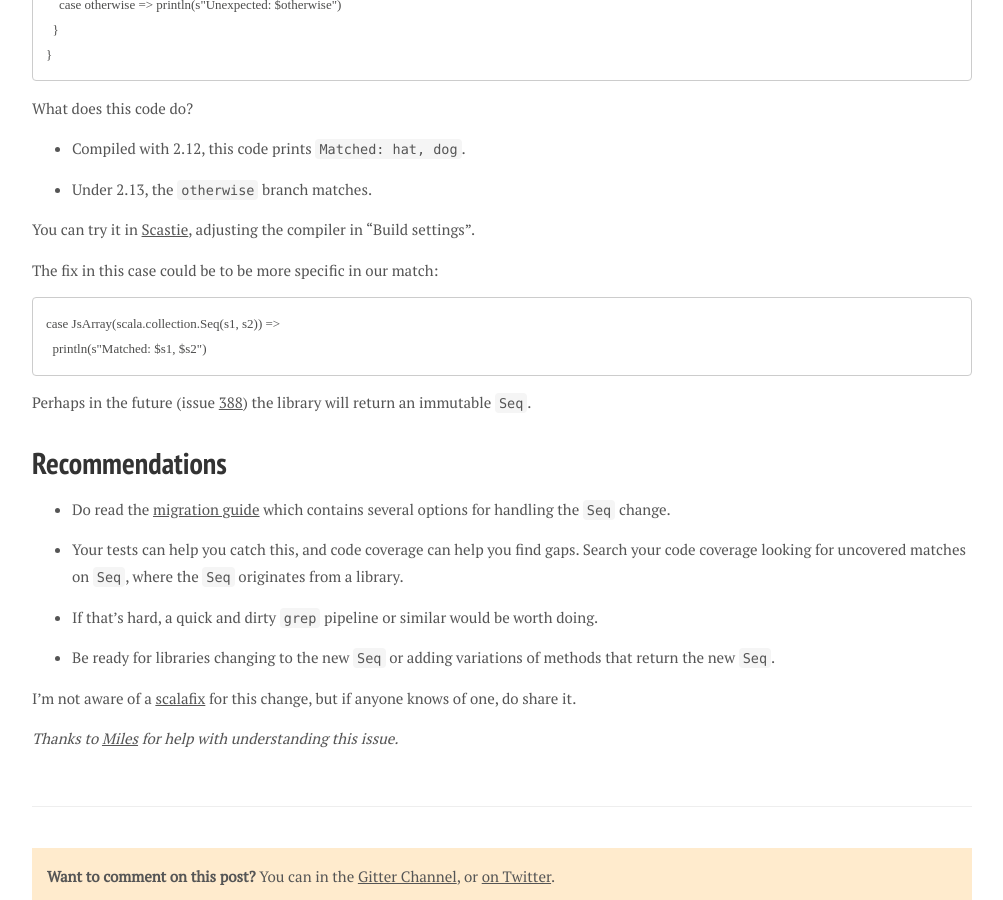
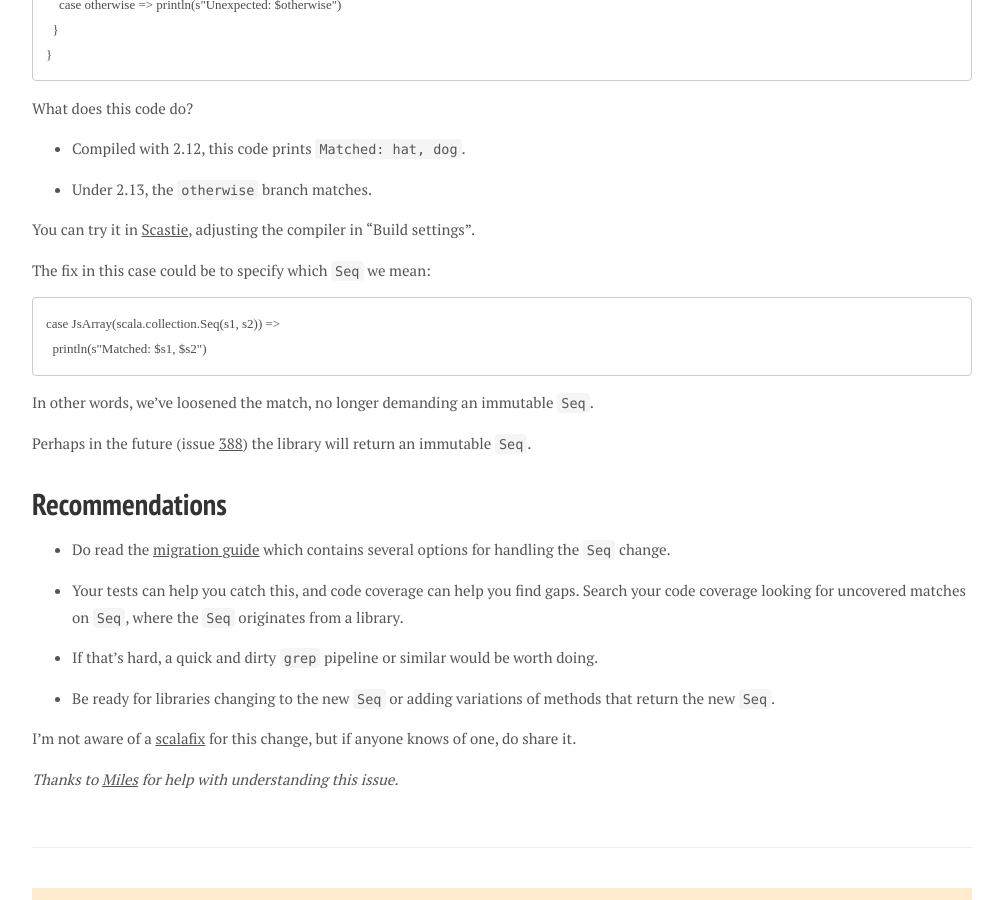
Before and after one commit to d6y/richard.dallaway.com, a Jekyll site: the page built from _posts/2020-05-05-seq-porting.md, in a window 1280 px wide and 900 px high, scrolled down 1427 px. Shown: the whole window, without its empty margins (138-1141 px from the left). Built offline with Jekyll 4.4.1, drawn with Linux system fonts in a browser that asks for light colours; nearby versions of some CDN libraries; some web fonts are replaced.

Commit message:
fix up language, thanks @milessabin

````diff
--- a/_posts/2020-05-05-seq-porting.md
+++ b/_posts/2020-05-05-seq-porting.md
@@ -69,12 +69,14 @@ What does this code do?
 
 You can try it in [Scastie](https://scastie.scala-lang.org/d6y/zC8ALBU8RZe573GPAxL40w/4), adjusting the compiler in "Build settings".
 
-The fix in this case could be to be more specific in our match:
+The fix in this case could be to specify which `Seq` we mean:
 
 ```
 case JsArray(scala.collection.Seq(s1, s2)) =>
   println(s"Matched: $s1, $s2")
 ```
+
+In other words, we've loosened the match, no longer demanding an immutable `Seq`.
 
 Perhaps in the future (issue [388]) the library will return an immutable `Seq`.
 
````
